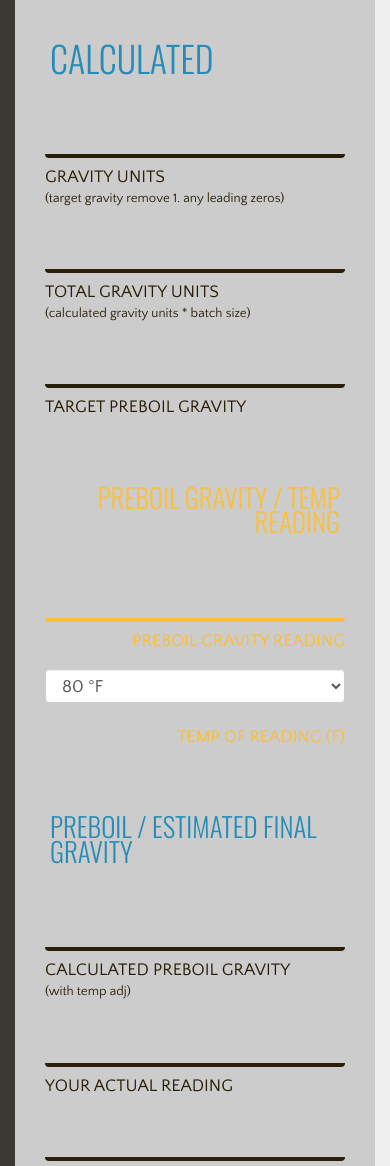
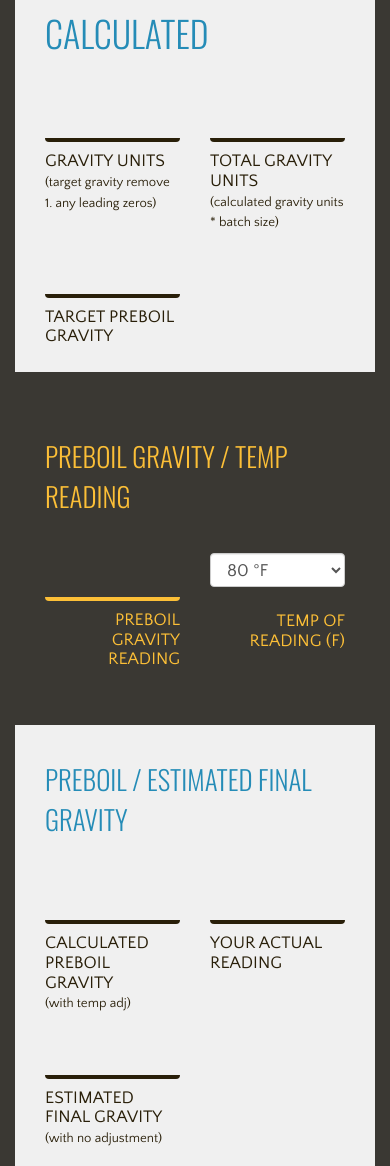
Before and after one commit to Boo-urns/hit-target-gravity, a website: page app/index.html in a window 390 px wide. Shown: the part 834-2000 px from the top of the page. Drawn offline with nearby package versions, Linux system fonts and the light colour scheme.

Commit message:
Cleaning up Responsive

```diff
--- a/app/styles/app.sass
+++ b/app/styles/app.sass
@@ -13,11 +13,12 @@ $headings-font-weight: 600
 $orange: #fcbf37
 $blue: #258cb7
 $white: #f0f0f0
+$dark: #3a3833
 
 html,
 body
-	background: rgb(240,240,240)
-	background: linear-gradient(to right, #3a3833 0%, #3a3833 49.75%, #f0f0f0 49.75%)
+	background: $white
+	background: linear-gradient(to right, $dark 0%, $dark 49%, $white 49%)
 
 #header
 	background: $blue
@@ -33,7 +34,6 @@ body
 		color: darken($blue, 40%)
 
 header
-	//background: rgba(230,230,230,0.6)
 	margin-top: 40px
 	width: 97.5%
 	-moz-transform: rotate(-1.75deg)
@@ -75,7 +75,7 @@ path
 	stroke: none
 
 #diagonal
-	background: linear-gradient(to right, #3a3833 0%, #3a3833 49.75%, #f0f0f0 49.75%)
+	background: linear-gradient(to right, $dark 0%, $dark 49%, $white 49%)
 
 
 #content
@@ -86,8 +86,6 @@ path
 
 form
 	line-height: 1.4em
-	background: #ccc
-
 
 fieldset
 	border: none
@@ -104,6 +102,8 @@ legend
 	color: $orange
 	text-transform: uppercase
 	@extend .oswald
+	line-height: 1.1
+	text-align: right
 
 label
 	font-weight: normal
@@ -167,8 +167,10 @@ input
 	font-size: .75em
 
 .calculated
+
 	legend
 		color: $blue
+		text-align: left
 
 	label
 		text-align: left
@@ -180,11 +182,30 @@ input
 		color: $blue
 		border-bottom: 4px solid #291f09
 		border-radius: 4px
+		position: relative
+		float: left
 
 #calculator
-	//background: linear-gradient(to right, #3a3833 0%, #3a3833 49.75%, #f5ebd7 49.75%)
+	//background: linear-gradient(to right, $dark 0%, $dark 49.75%, #f5ebd7 49.75%)
 	color: #eee
 
+@media only screen and (max-width: 991px)
+	html,body,
+	#diagonal
+		background: $dark
+
+	fieldset
+		padding-top: 20px
+
+	legend,
+	.calculated legend
+		margin-bottom: 20px
+		text-align: left
+		float: left
+
+	.calculated
+		background: $white
+		width: 100%
 
 @media only screen and (min-width: 768px) and (max-width: 914px)
 	.jumbotron
--- a/app/views/main.html
+++ b/app/views/main.html
@@ -1,38 +1,38 @@
 <form name="form" novalidate role="form">
 
-  <fieldset class="col-md-6">
-    <legend class="text-right">User Target</legend>
-    <div class="col-md-4">
+  <fieldset class="col-xs-12 col-md-6">
+    <legend class="col-xs-12" class="col-xs-12">User Target</legend>
+    <div class="col-xs-6 col-sm-4">
       <input type="number" class="form-control" ng-model="userData.targetGravity" id="targetGravity" step="0.001" min="1.03" ng-valid-required>
       <label for="targetGravity" class="control-label">Target Gravity<br><span class="small">(post boil)</span></label>
     </div>
 
-    <div class="col-md-4">
+    <div class="col-xs-6 col-sm-4">
       <input type="number" class="form-control" id="wortCollected" step="0.01" ng-model="userData.collected">
       <label for="wortCollected" class="control-label">Wort Collected<br><span class="small">(in gal)</span></label>
     </div>
 
-    <div class="col-md-4">
+    <div class="col-xs-6 col-sm-4">
       <input type="number" class="form-control" id="batchSize" ng-model="userData.batchSize">
       <label for="batchSize" class="control-label">Batch Size<br><span class="small">(in gal)</span></label>
     </div>
 
   </fieldset>
 
-  <fieldset class="col-md-6 calculated">
-    <legend>Calculated</legend>
+  <fieldset class="col-xs-12 col-sm-6 calculated">
+    <legend class="col-xs-12">Calculated</legend>
 
-    <div class="col-md-4">
+    <div class="col-xs-6 col-sm-4">
       <output for="targetGravity" id="calculatedGu" class="form-control-static">{{calculated.gu}}</output>
       <label for="calculatedGu" class="control-label">Gravity Units<br><span class="small">(Target Gravity remove 1. any leading zeros)</span></label>
     </div>
 
-    <div class="col-md-4">
+    <div class="col-xs-6 col-sm-4">
       <output for="calculatedGu batchSize" id="calculatedTotalGu" class="form-control-static">{{calculated.totalGu}}</output>
       <label for="calculatedTotalGu" class="control-label">Total Gravity Units<br><span class="small">(Calculated Gravity Units * Batch Size)</span></label>
     </div>
 
-    <div class="col-md-4">
+    <div class="col-xs-6 col-sm-4">
       <output for="calculatedTotalGu wortCollected" id="targetPreGravity" class="form-control-static">{{calculated.targetPreBoil}}</output>
       <label for="targetPreGravity" class="control-label">Target Preboil Gravity</label>
     </div>
@@ -41,14 +41,14 @@
   </fieldset>
 
 
-  <fieldset class="col-md-6">
-  <legend class="text-right"><span class="small">Preboil Gravity / Temp Reading</legend>
-    <div class="col-md-4 col-md-offset-4">
+  <fieldset class="col-sm-6">
+  <legend class="col-xs-12"><span class="small">Preboil Gravity / Temp Reading</legend>
+    <div class="col-xs-6 col-sm-4 col-sm-offset-4">
       <input type="number" class="form-control" min="1.000" step="0.001" id="preboilGravity" ng-model="userData.preboil">
       <label for="preboilGravity" class="control-label">Preboil Gravity Reading</label>
     </div>
 
-    <div class="col-md-4">
+    <div class="col-xs-6 col-sm-4">
      <!--  <input type="number" class="form-control" id="temp" min="80" max="212" ng-model="userData.readingTemp">
  -->
        <select id="temp" ng-model="readingTemp" ng-change="tempSelection()"  ng-options="temp.temp + '  &#176;F' for temp in tempAdj">
@@ -62,29 +62,29 @@
 
 
 
-  <fieldset class="col-md-6 calculated">
-  <legend><span class="small">Preboil / Estimated Final Gravity</span></legend>
+  <fieldset class="col-sm-6 calculated">
+  <legend class="col-xs-12"><span class="small">Preboil / Estimated Final Gravity</span></legend>
     <div class="row">
-      <div class="col-md-12">
-        <div class="col-md-6">
+      <div class="col-sm-12">
+        <div class="col-xs-6 col-sm-6">
           <output for="targetPreGravity " class="form-control-static">{{calculated.actualReading}}</output>
           <label for="preboilGravity" class="control-label">Calculated Preboil Gravity<br><span class="small">(with temp adj)</span></label>
         </div>
 
-        <div class="col-md-6">
+        <div class="col-xs-6 col-sm-6">
           <output for="preboilGravity temp" class="form-control-static" id="actualReading">{{userData.preboilGravity}}</output>
           <label for="actualReading" class="control-label">Your Actual Reading</label>
         </div>
       </div>
-      <div class="col-md-12">
+      <div class="col-xs-12 col-sm-12">
         <!--
         MIGHT NOT DISPLAY GRAVITY UNITS SHORT I DON'T THINK THE USER NEEDS THAT INFO.
-        <div class="col-md-6">
+        <div class="col-sm-6">
           <p class="form-control-static">{{calculated.guShort}}</p>
           <label for="guShort" class="control-label">Gravity Units Short<br><span class="small">(per gal)</span></label>
         </div>
        -->
-        <div class="col-md-6">
+        <div class="col-xs-6 col-sm-6">
           <output for="preboilGravity wortCollected batchSize" class="form-control-static" id="estimatedFG"><b>{{calculated.estimatedFG}}</b></output>
           <label for="estimatedFG" class="control-label">Estimated Final Gravity<br><span class="small">(with no adjustment)</span></label>
         </div>
@@ -93,19 +93,20 @@
   </fieldset>
 
 
-  <fieldset class="col-md-6 col-md-offset-6 calculated" ng-hide="calculated.dmeAdd < 0 || calculated.dmeAdd == undefined">
-  <legend><span class="small">DME addition</span></legend>
-    <div class="col-md-4">
+  <fieldset class="col-xs-12 col-sm-6 col-sm-offset-6 calculated" ng-hide="calculated.dmeAdd < 0 || calculated.dmeAdd == undefined">
+    <legend class="col-xs-12"><span class="small">DME addition</span></legend>
+    <div class="col-xs-12">
+      <div class="col-sm-4">
         <output for="dme batchSize" class="form-control-static">{{calculated.dmeAdd}}</output>
         <label for="dmeAddition" class="control-label text-center">DME Addition<br><span class="small">(in lbs)</span></label>
       </div>
 
-    <div class="col-md-8">
+      <div class="col-sm-8">
         <select id="dme" ng-model="malt" ng-change="dmeSelection()" ng-options="d.dme + ' (' + d.ppg + 'ppg)' for d in dme">
           </select>
         <label for="dme" class="control-label text-left">Dry Malt Extract</label>
       </div>
-
+    </div>
 
   </fieldset>
 </form>
```
Also changed, not shown: app/styles/app.css. Lines whose indentation alone changed are shown as unchanged.
